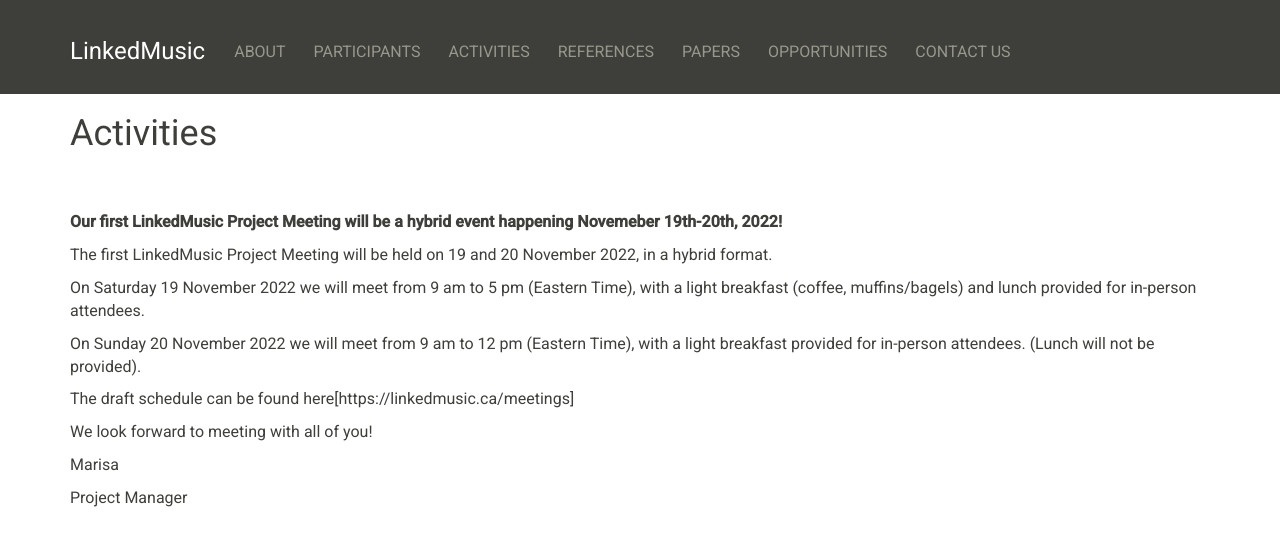
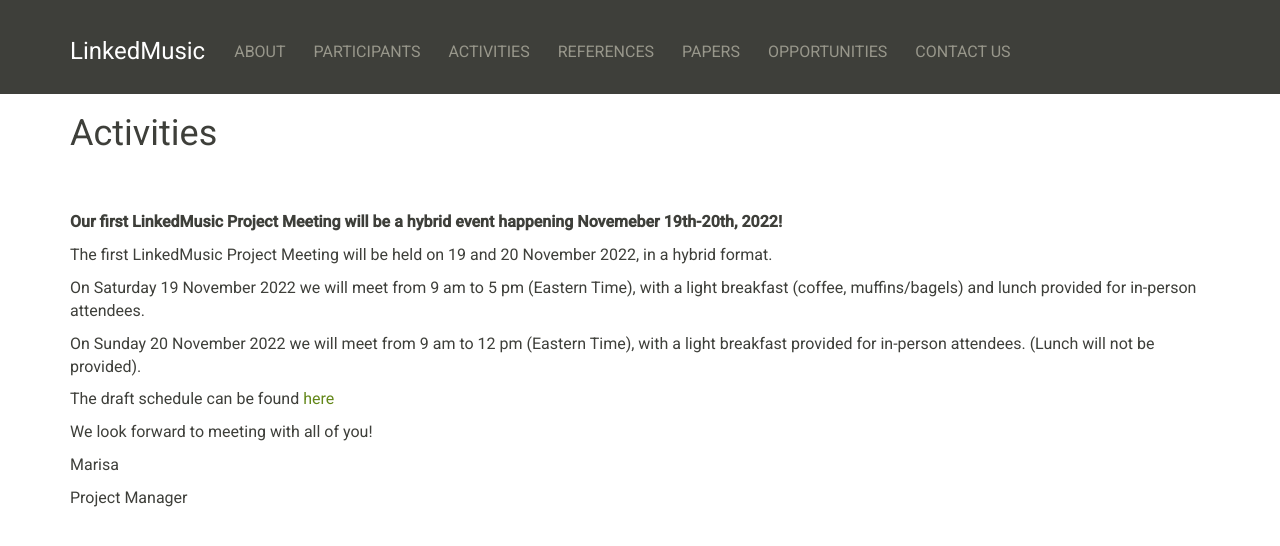
Before and after one commit to DDMAL/linkedmusic-website, a Jekyll site: the page built from activities.md, in a window 1280 px wide. Shown: the top 546 px of the page. Built offline with Jekyll 4.4.1, drawn with Linux system fonts in a browser that asks for light colours; nearby versions of some CDN libraries.

Commit message:
format update

```diff
--- a/activities.md
+++ b/activities.md
@@ -14,7 +14,7 @@
 
 On Sunday 20 November 2022 we will meet from 9 am to 12 pm (Eastern Time), with a light breakfast provided for in-person attendees. (Lunch will not be provided).
 
-The draft schedule can be found here[https://linkedmusic.ca/meetings]
+The draft schedule can be found [here](https://linkedmusic.ca/meetings)
 
 We look forward to meeting with all of you!
 
```
Also changed, not shown: meetings.md (+5 -3 lines).
